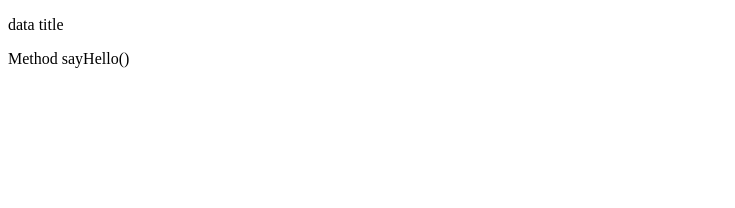
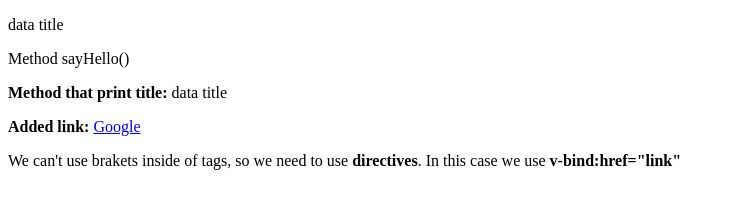
Before and after one commit to rsancle/udemy-vue2, a plain HTML site: page section-2/index.html in a window 1280 px wide. Shown: the whole page, without its empty margins (0-735 px from the left). Drawn offline with Linux system fonts and the light colour scheme.

Commit message:
12. Binding to attributes

```diff
--- a/section-2/index.html
+++ b/section-2/index.html
@@ -8,16 +8,23 @@
 	<div id="app">
       	<p>{{ title }}</p>
       	<p>{{ sayHello() }}</p>
+      	<p><strong>Method that print title:</strong> {{ printTitle() }}</p>
+      	<p><strong>Added link:</strong> <a v-bind:href="link">Google</a></p>
+      	<p>We can't use brakets inside of tags, so we need to use <strong>directives</strong>. In this case we use <strong>v-bind:href="link"</strong></p>
     </div>
     <script type="text/javascript">
 	    new Vue({
 	        el: '#app',
 	        data: {
-	          	title: 'data title'
+	          	title: 'data title',
+	          	link: 'http://google.com'
 	        },
 	        methods:{
 	        	sayHello: function(){
 	        		return 'Method sayHello()';
+	        	},
+	        	printTitle: function() {
+	        		return this.title;
 	        	}
 	        }
 	    });
```
